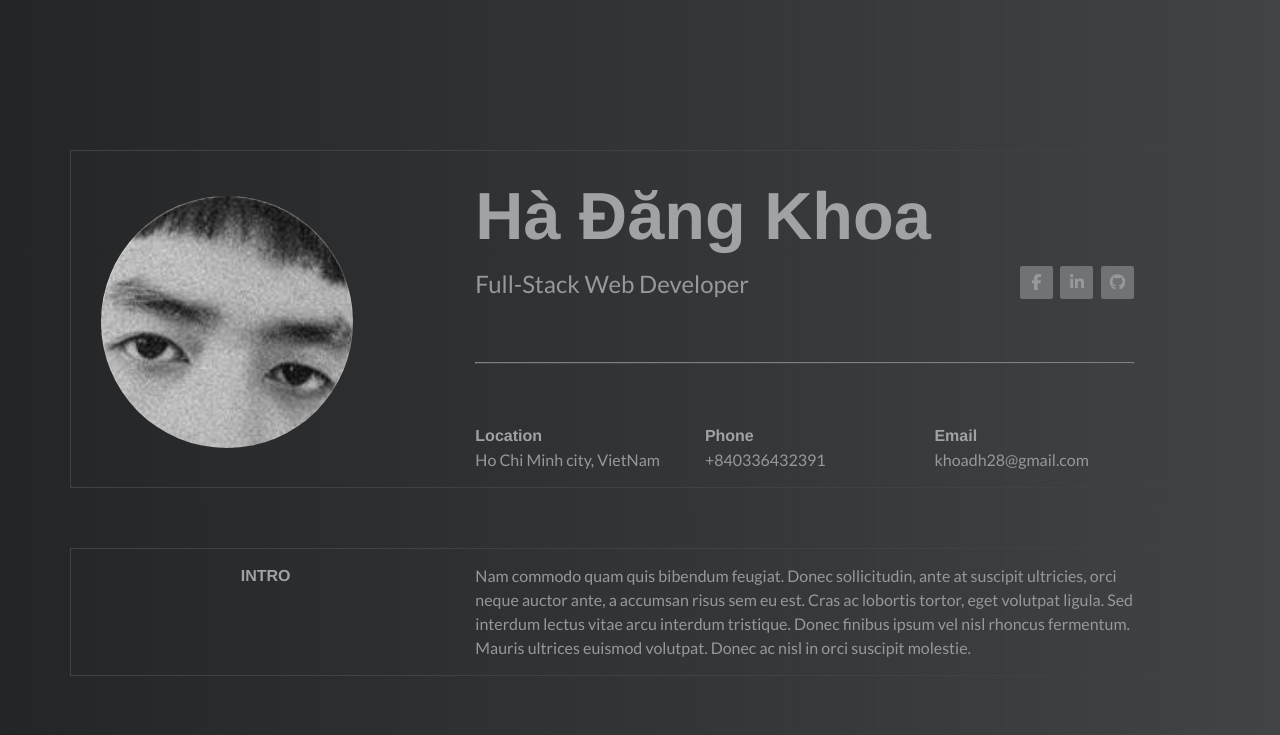
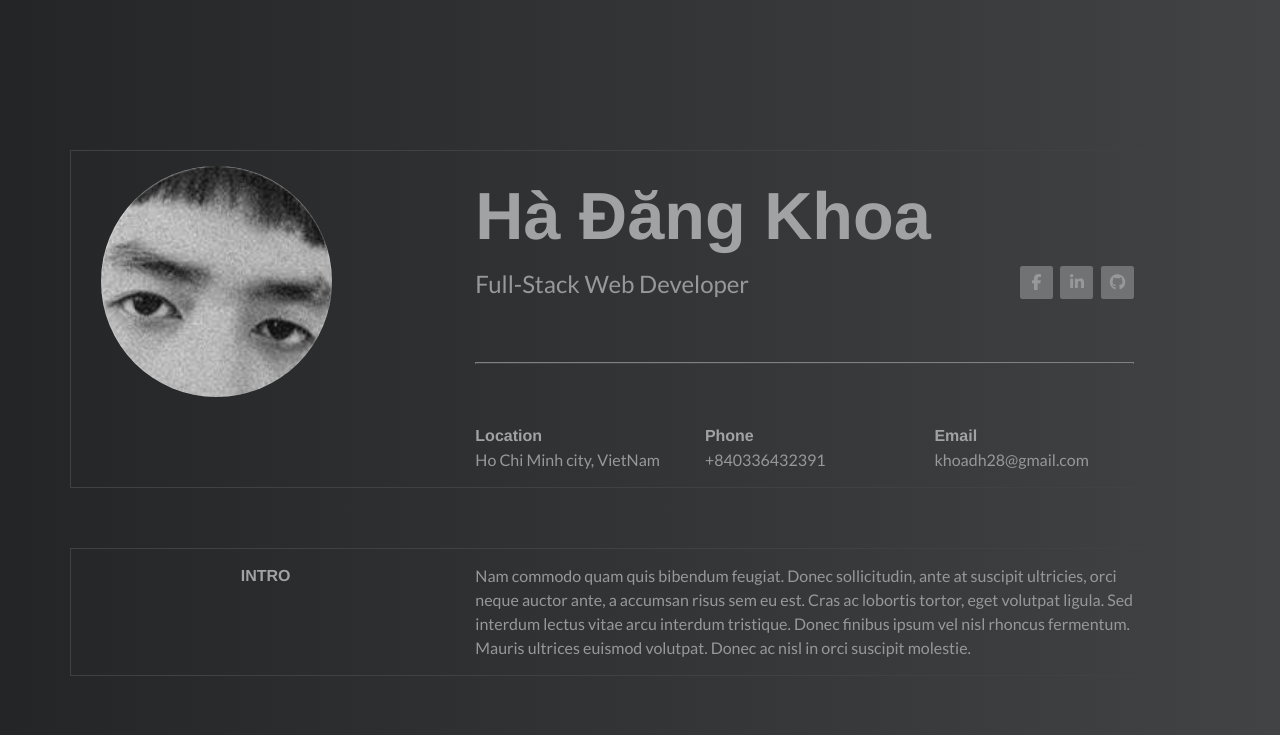
Before and after one commit to banhmithit18/khoa-resume-start, a plain HTML site: page resume2.html in a window 1280 px wide. Shown: the top 735 px of the page. Drawn offline with nearby package versions, Linux system fonts and the light colour scheme.

```diff
--- a/resume2.html
+++ b/resume2.html
@@ -85,8 +85,6 @@
         .avatar{
             width:70%;
             border-radius: 50%;
-            position: absolute;
-            top:30px;
         }
         .progress{
             margin-bottom: 20%;
```
